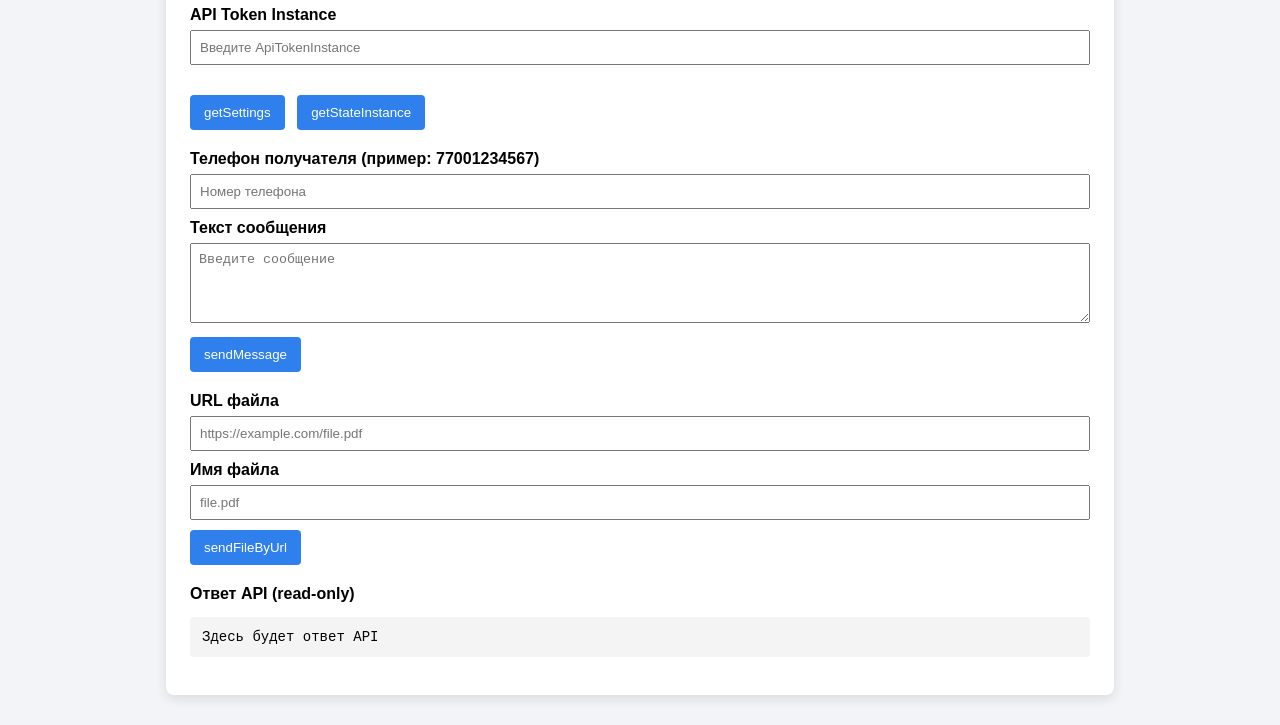
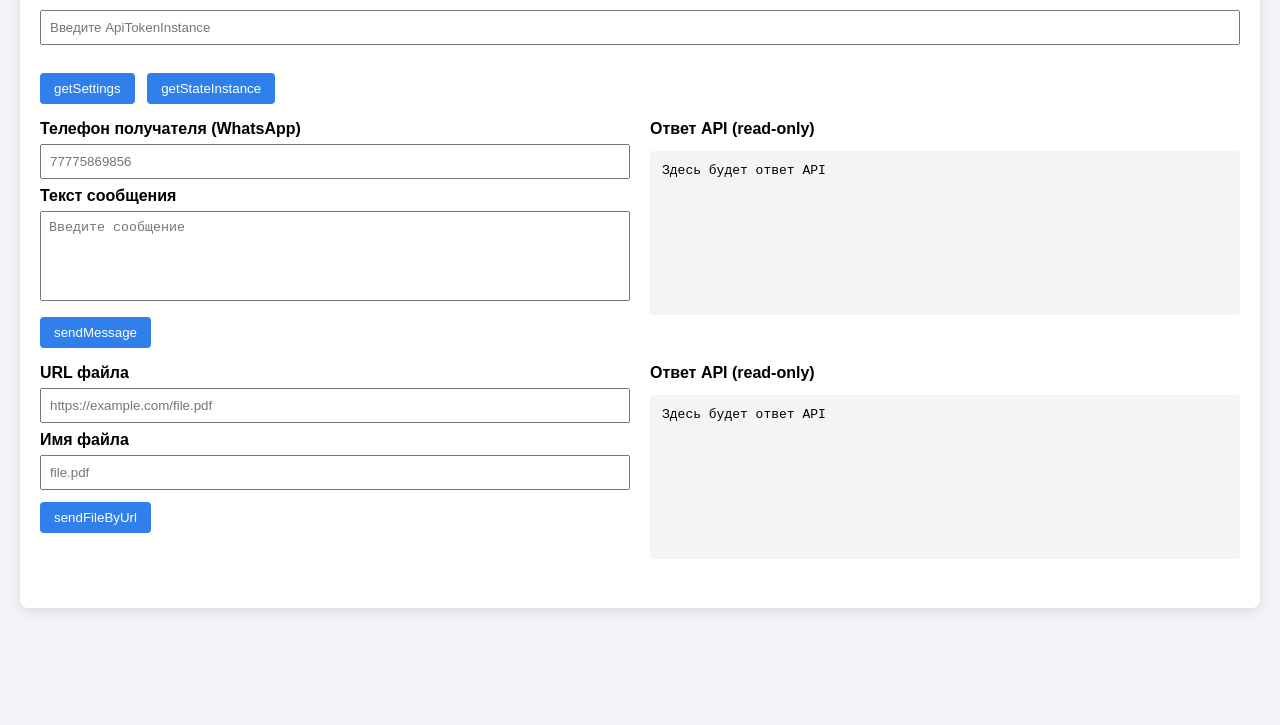
Before and after one commit to baibahan/greenapitest, a plain HTML site: page index.html in a window 1280 px wide. Shown: the part 195-920 px from the top of the page. After the commit the page ends 823 px from the top, so only its background shows below. Drawn offline with Linux system fonts and the light colour scheme.

Commit message:
Update index.html

```diff
--- a/index.html
+++ b/index.html
@@ -14,21 +14,21 @@
     }
 
     .container {
-      max-width: 900px;
-      margin: 30px auto;
+      max-width: 1200px;
+      margin: 20px auto;
       background: #ffffff;
-      padding: 24px;
+      padding: 20px;
       border-radius: 8px;
       box-shadow: 0 4px 12px rgba(0,0,0,0.1);
     }
 
     h1 {
       text-align: center;
-      margin-bottom: 20px;
+      margin-bottom: 16px;
     }
 
     .block {
-      margin-bottom: 20px;
+      margin-bottom: 16px;
     }
 
     label {
@@ -41,17 +41,17 @@
       width: 100%;
       padding: 8px;
       box-sizing: border-box;
-      margin-bottom: 10px;
+      margin-bottom: 8px;
     }
 
     textarea {
-      resize: vertical;
-      min-height: 80px;
+      resize: none;
+      height: 90px;
     }
 
     button {
-      padding: 10px 14px;
-      margin-right: 8px;
+      padding: 8px 14px;
+      margin-top: 4px;
       background: #2f80ed;
       color: #fff;
       border: none;
@@ -63,17 +63,24 @@
       background: #1c63c7;
     }
 
-    .response {
-      margin-top: 20px;
+    .grid {
+      display: grid;
+      grid-template-columns: 1fr 1fr;
+      gap: 20px;
+      align-items: start;
     }
 
     pre {
       background: #f4f4f4;
       padding: 12px;
       border-radius: 4px;
-      max-height: 400px;
+      height: 140px;
       overflow: auto;
-      font-size: 14px;
+      font-size: 13px;
+    }
+
+    .inline-buttons button {
+      margin-right: 8px;
     }
   </style>
 </head>
@@ -91,16 +98,17 @@
     <input id="apiToken" placeholder="Введите ApiTokenInstance">
   </div>
 
-  <!-- Methods -->
-  <div class="block">
+  <!-- Account methods -->
+  <div class="block inline-buttons">
     <button onclick="getSettings()">getSettings</button>
     <button onclick="getStateInstance()">getStateInstance</button>
   </div>
 
   <!-- Send Message -->
-  <div class="block">
-    <label>Телефон получателя (пример: 77001234567)</label>
-    <input id="phone" placeholder="Номер телефона">
+  <div class="block grid">
+    <div>
+      <label>Телефон получателя (WhatsApp)</label>
+      <input id="phone" placeholder="77775869856">
 
       <label>Текст сообщения</label>
       <textarea id="message" placeholder="Введите сообщение"></textarea>
@@ -108,8 +116,15 @@
       <button onclick="sendMessage()">sendMessage</button>
     </div>
 
+    <div>
+      <label>Ответ API (read-only)</label>
+      <pre id="response">Здесь будет ответ API</pre>
+    </div>
+  </div>
+
   <!-- Send File -->
-  <div class="block">
+  <div class="block grid">
+    <div>
       <label>URL файла</label>
       <input id="fileUrl" placeholder="https://example.com/file.pdf">
 
@@ -119,15 +134,17 @@
       <button onclick="sendFileByUrl()">sendFileByUrl</button>
     </div>
 
-  <!-- Response -->
-  <div class="response">
+    <div>
       <label>Ответ API (read-only)</label>
-    <pre id="response">Здесь будет ответ API</pre>
+      <pre id="responseFile">Здесь будет ответ API</pre>
+    </div>
   </div>
 </div>
 
 <script>
-  const responseBlock = document.getElementById("response");
+  function normalizePhone(phone) {
+    return phone.replace(/\D/g, "");
+  }
 
   function getBaseUrl(method) {
     const id = document.getElementById("idInstance").value.trim();
@@ -141,15 +158,16 @@
     return `https://api.green-api.com/waInstance${id}/${method}/${token}`;
   }
 
-  async function request(url, options = {}) {
-    responseBlock.textContent = "Загрузка...";
+  async function request(url, options = {}, outputId = "response") {
+    const output = document.getElementById(outputId);
+    output.textContent = "Загрузка...";
 
     try {
       const res = await fetch(url, options);
       const data = await res.json();
-      responseBlock.textContent = JSON.stringify(data, null, 2);
+      output.textContent = JSON.stringify(data, null, 2);
     } catch (e) {
-      responseBlock.textContent = "Ошибка: " + e;
+      output.textContent = "Ошибка: " + e;
     }
   }
 
@@ -167,11 +185,11 @@
     const url = getBaseUrl("sendMessage");
     if (!url) return;
 
-    const phone = document.getElementById("phone").value.trim();
+    let phone = normalizePhone(document.getElementById("phone").value);
     const message = document.getElementById("message").value.trim();
 
     if (!phone || !message) {
-      alert("Введите номер телефона и сообщение");
+      alert("Введите номер и сообщение");
       return;
     }
 
@@ -182,19 +200,19 @@
         chatId: phone + "@c.us",
         message: message
       })
-    });
+    }, "response");
   }
 
   function sendFileByUrl() {
     const url = getBaseUrl("sendFileByUrl");
     if (!url) return;
 
-    const phone = document.getElementById("phone").value.trim();
+    let phone = normalizePhone(document.getElementById("phone").value);
     const fileUrl = document.getElementById("fileUrl").value.trim();
     const fileName = document.getElementById("fileName").value.trim();
 
     if (!phone || !fileUrl || !fileName) {
-      alert("Заполните все поля для отправки файла");
+      alert("Заполните все поля");
       return;
     }
 
@@ -206,7 +224,7 @@
         urlFile: fileUrl,
         fileName: fileName
       })
-    });
+    }, "responseFile");
   }
 </script>
 
```
Lines whose indentation alone changed are shown as unchanged.
